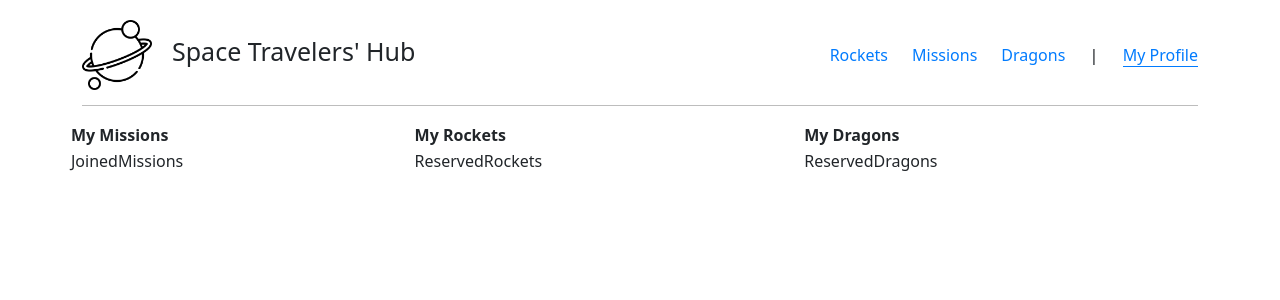
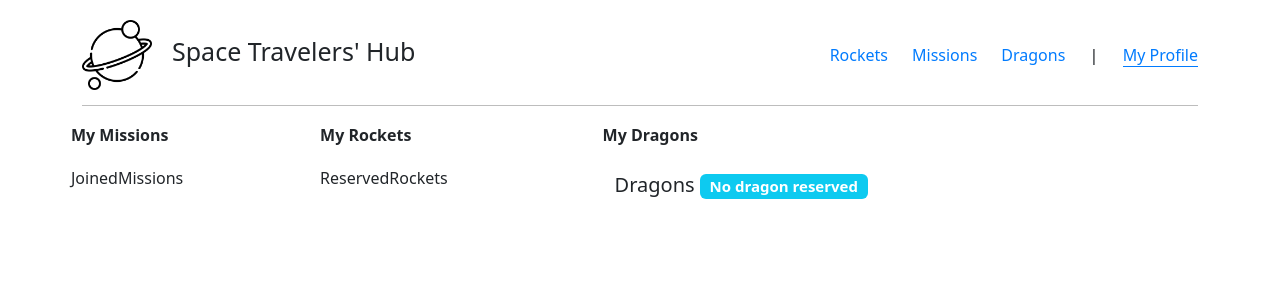
Before and after one commit to rubydevi/react-group-project, a React (Create React App) app: page /profile in a window 1280 px wide. Shown: the top 300 px of the page. Built offline with nearby package versions, Linux system fonts and the light colour scheme; a web font is replaced by a local one.

Commit message:
Display reserved dragons on profile page

```diff
--- a/src/components/ReservedDragons.js
+++ b/src/components/ReservedDragons.js
@@ -1,7 +1,42 @@
 import React from 'react';
+import { useSelector } from 'react-redux';
+import ListGroup from 'react-bootstrap/ListGroup';
+import { Container } from 'react-bootstrap';
+import Row from 'react-bootstrap/Row';
+import Col from 'react-bootstrap/Col';
+import Badge from 'react-bootstrap/Badge';
 
-const ReservedDragons = () => (
-  <div>ReservedDragons</div>
-);
+const ReservedDragons = () => {
+  const { dragons } = useSelector((state) => state.dragons);
+  const reservedDragons = dragons.filter((dragon) => dragon.reserved === true);
+
+  return (
+    <Container className="mt-4">
+      <Row>
+        {reservedDragons.length > 0 ? (
+          <Col>
+            <ListGroup>
+              {
+            reservedDragons.map((dragon) => (
+              <ListGroup.Item key={dragon.id}>{dragon.name}</ListGroup.Item>
+            ))
+              }
+            </ListGroup>
+          </Col>
+        ) : (
+          <Col>
+            <h5>
+              Dragons
+              {' '}
+              <Badge bg="info">No dragon reserved</Badge>
+            </h5>
+          </Col>
+        )}
+
+      </Row>
+    </Container>
+
+  );
+};
 
 export default ReservedDragons;
```
